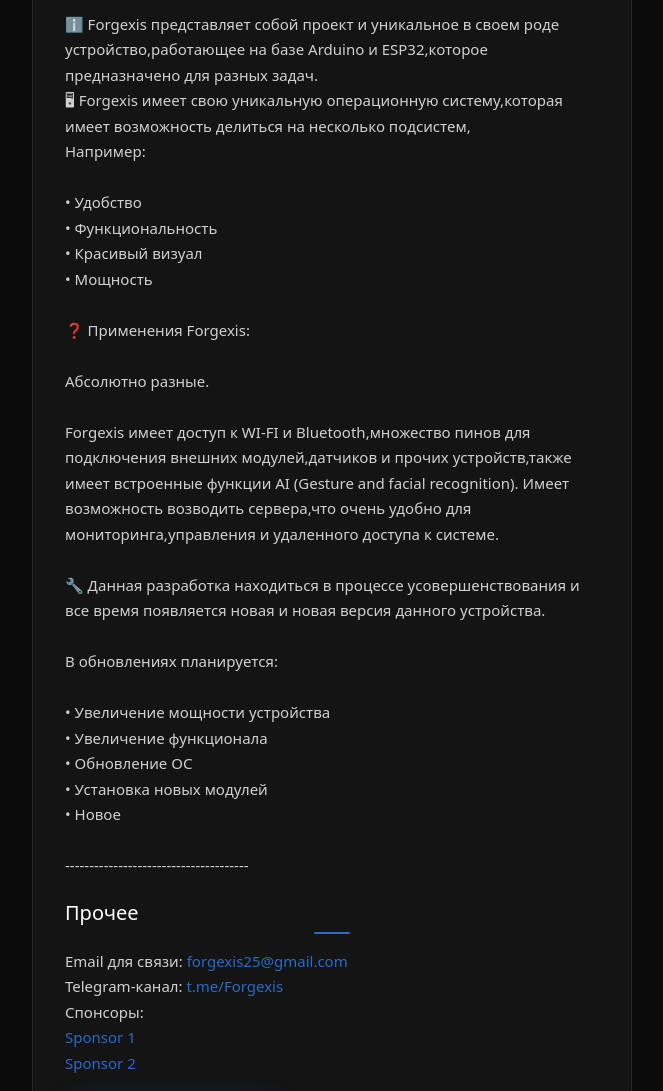
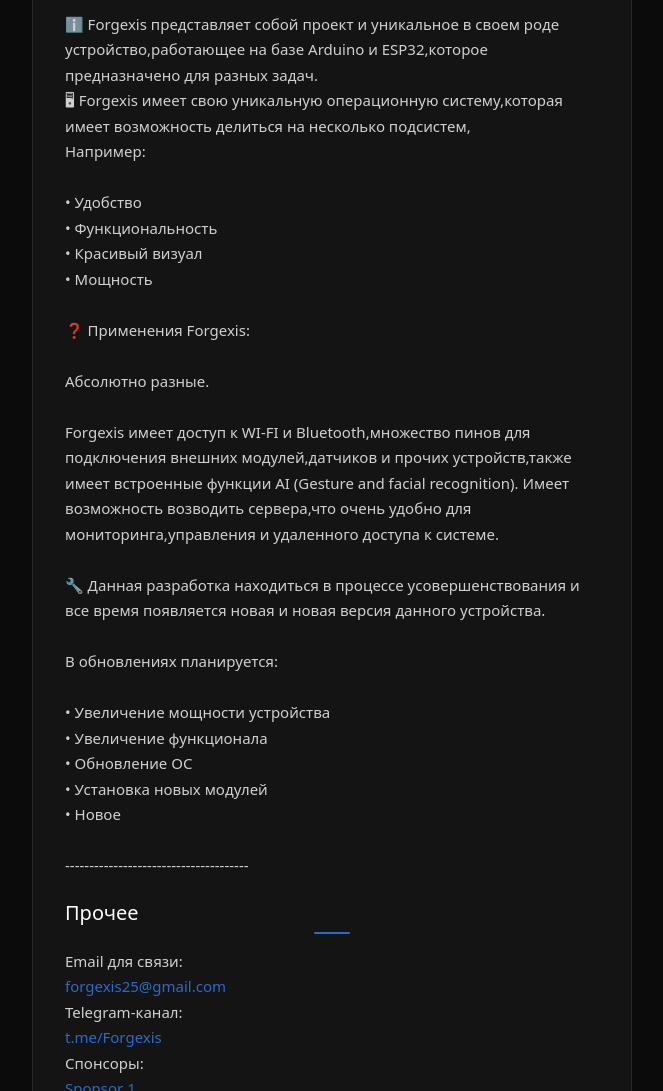
Before and after one commit to Bodia999/Forgexis, a plain HTML site: page about.html in a window 1280 px wide. Shown: the part 209-1300 px from the top of the page, without its empty margins (308-971 px from the left). Drawn offline with Linux system fonts and the light colour scheme.

Commit message:
Update about.html

```diff
--- a/about.html
+++ b/about.html
@@ -146,8 +146,8 @@ Forgexis имеет доступ к WI-FI и Bluetooth,множество пин
   <section>
     <h2>Прочее</h2>
     <p>
-      Email для связи: <a href="mailto:contact@forgexis.com">forgexis25@gmail.com</a><br>
-      Telegram-канал: <a href="https://t.me/Forgexis">t.me/Forgexis</a><br>
+      Email для связи: <br><a href="mailto:contact@forgexis.com">forgexis25@gmail.com</a><br>
+      Telegram-канал: <br><a href="https://t.me/Forgexis">t.me/Forgexis</a><br>
       Спонсоры:<br> <a href="https://t.me/giveaway_cryptobo">Sponsor 1</a><br><a href="https://t.me/xLegaIT">Sponsor 2</a>
     </p>
     <a class="tg-button" href="https://t.me/Forgexis">Перейти в Telegram</a>
```
